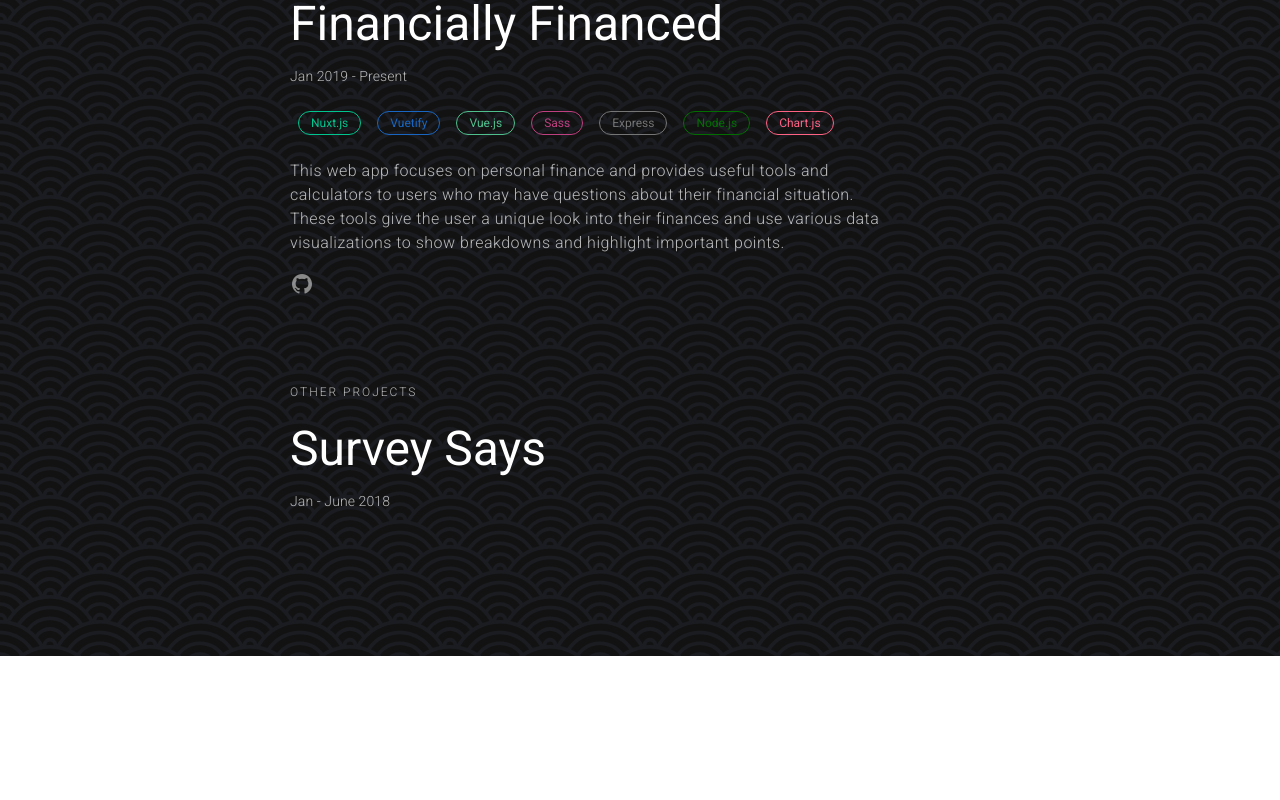
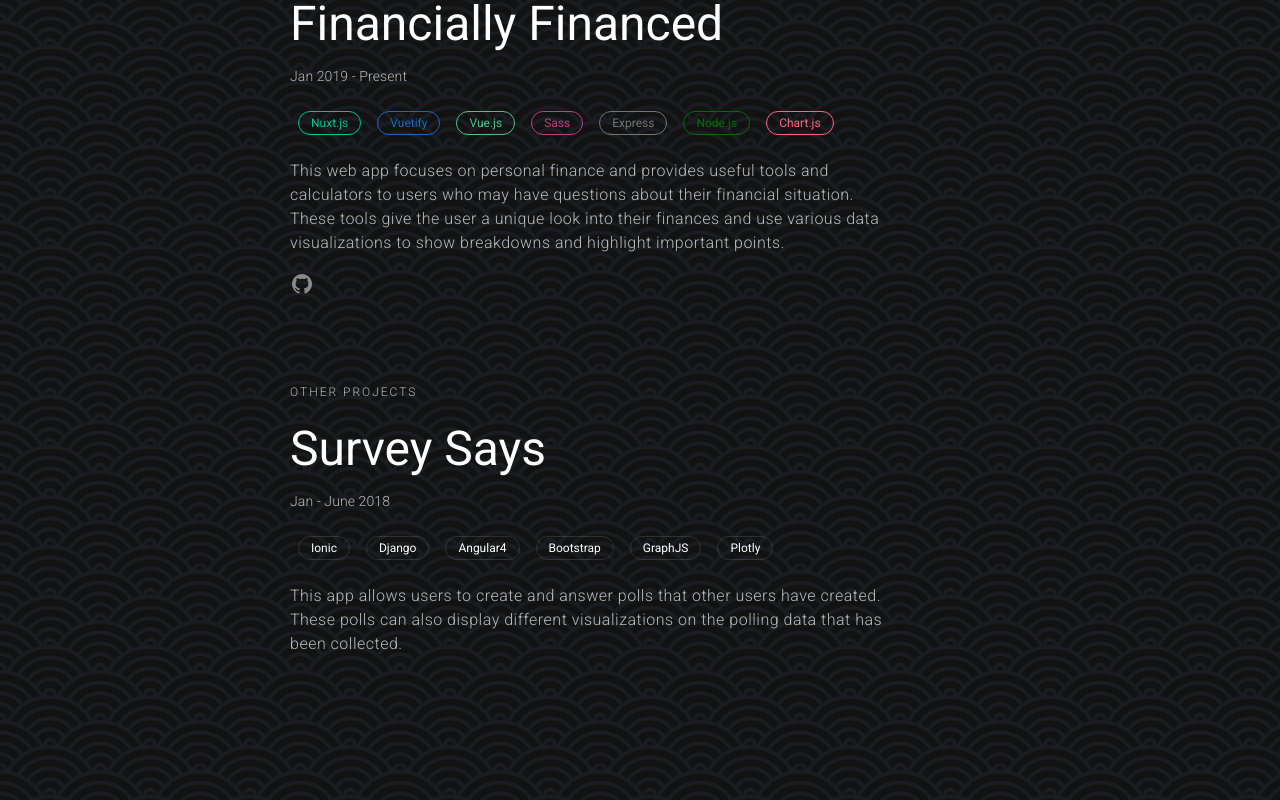
Before and after one commit to ahuff1315/anastasia-huff, a Nuxt app: page / in a window 1280 px wide. Shown: the part 705-1505 px from the top of the page. Before the commit the page ends 1361 px from the top, so only its background shows below. Built offline with nearby package versions, Linux system fonts and the light colour scheme.

Commit message:
add survey says details

```diff
--- a/pages/index.vue
+++ b/pages/index.vue
@@ -76,6 +76,31 @@
       <p class="text-subtitle-2 font-weight-light text--secondary">
         Jan - June 2018
       </p>
+      <div class="pb-4">
+        <v-chip class="ma-2" small outlined>
+          Ionic
+        </v-chip>
+        <v-chip class="ma-2" small outlined>
+          Django
+        </v-chip>
+        <v-chip class="ma-2" small outlined>
+          Angular4
+        </v-chip>
+        <v-chip class="ma-2" small outlined>
+          Bootstrap
+        </v-chip>
+        <v-chip class="ma-2" small outlined>
+          GraphJS
+        </v-chip>
+        <v-chip class="ma-2" small outlined>
+          Plotly
+        </v-chip>
+      </div>
+      <p class="text-body-1 font-weight-light text--secondary">
+        This app allows users to create and answer polls that other users have
+        created. These polls can also display different visualizations on the
+        polling data that has been collected.
+      </p>
     </div>
   </div>
 </template>
```
